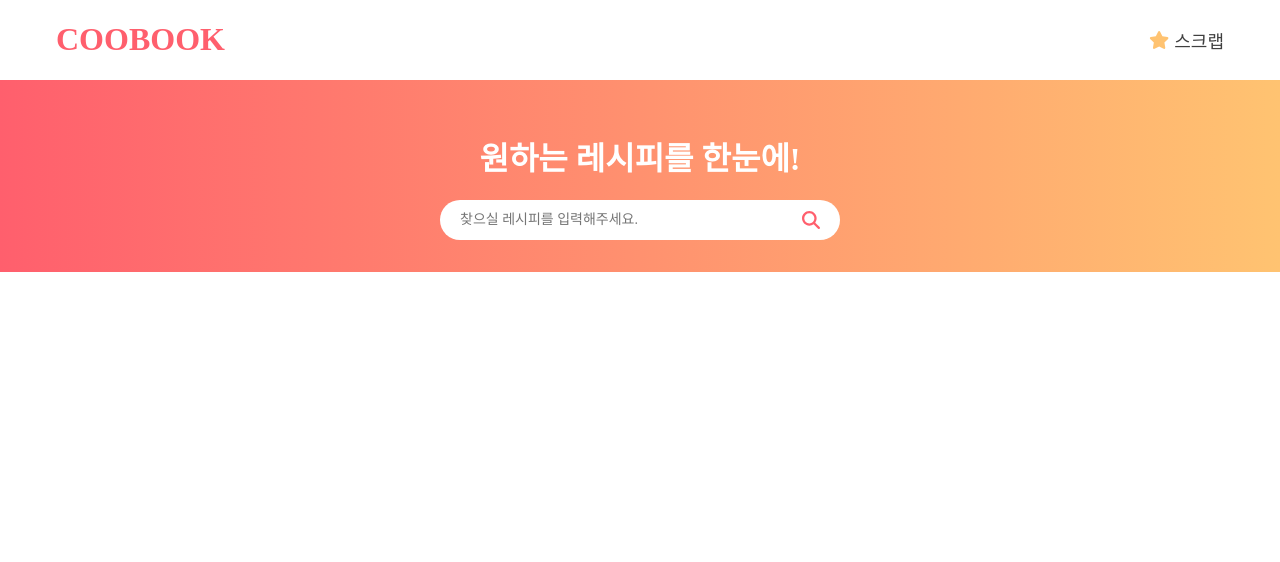
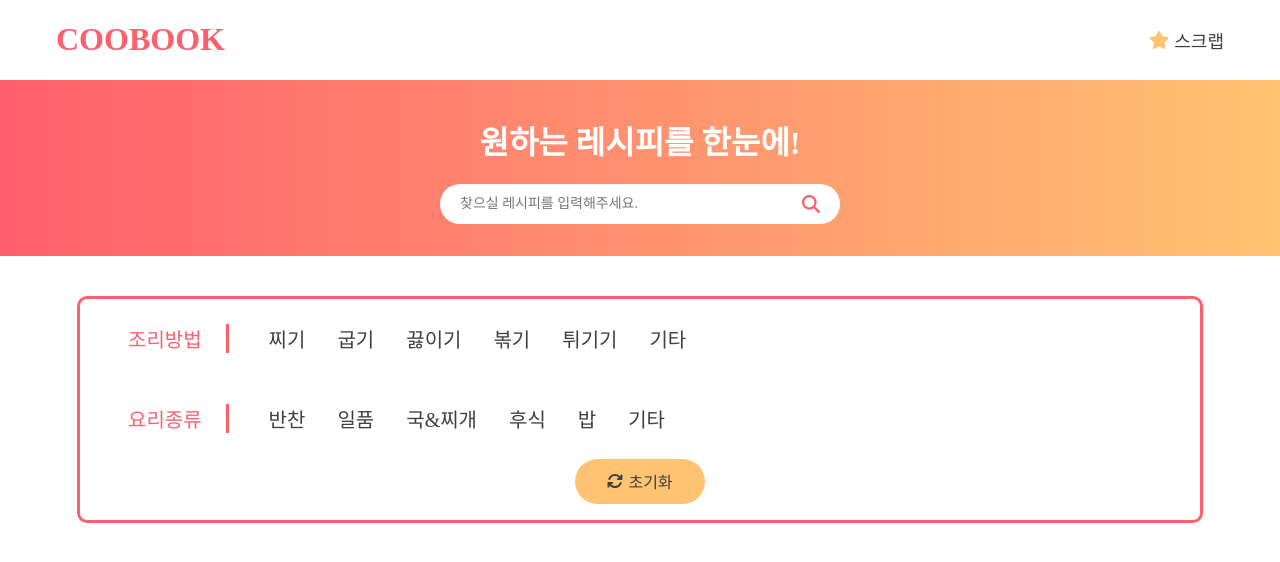
Before and after one commit to DIA-MIN/COOBOOK, a Vue app: page / in a window 1280 px wide. Shown: the top 562 px of the page. Built offline with nearby package versions, Linux system fonts and the light colour scheme; a web font is replaced by a local one.

Commit message:
:lipstick: add Category Component & Style

```diff
--- /dev/null
+++ b/Config.js
@@ -0,0 +1,2 @@
+export const COOK_WAY = ['찌기', '굽기', '끓이기', '볶기', '튀기기', '기타']
+export const COOK_TYPE = ['반찬', '일품', '국&찌개', '후식', '밥', '기타']
--- a/src/assets/style/_variabled.scss
+++ b/src/assets/style/_variabled.scss
@@ -27,3 +27,7 @@ body {
 input {
   all: unset;
 }
+
+button {
+  all: unset;
+}
--- a/src/components/Banner.vue
+++ b/src/components/Banner.vue
@@ -33,7 +33,7 @@ export default {
   flex-direction: column;
   align-items: center;
   justify-content: center;
-  padding: 1rem 0;
+  padding-bottom: 1rem;
   height: 160px;
   background: linear-gradient(to right, $mainColor, $subColor);
 
--- /dev/null
+++ b/src/components/Category.vue
@@ -0,0 +1,154 @@
+<template>
+  <div class="category">
+    <div class="category_classify">
+      <span>조리방법</span>
+      <ul>
+        <li
+          v-for="way in cookWay"
+          :key="way.category"
+          @click="clickCookWayHandler(way.category)"
+          :class="way.isClicked ? 'clamp' : ''"
+        >
+          {{ way.category }}
+        </li>
+      </ul>
+    </div>
+    <div class="category_classify">
+      <span>요리종류</span>
+      <ul>
+        <li
+          v-for="type in cookType"
+          :key="type.category"
+          :class="type.isClicked ? 'clamp' : ''"
+          @click="clickCookTypeHandler(type.category)"
+        >
+          {{ type.category }}
+        </li>
+      </ul>
+    </div>
+    <button @click="resetCategory">
+      <font-awesome-icon
+        icon="fa-solid fa-arrows-rotate"
+        class="icon_reset"
+      />초기화
+    </button>
+  </div>
+</template>
+<script>
+import { COOK_WAY, COOK_TYPE } from '../../Config.js'
+
+export default {
+  name: 'Category',
+  components: {},
+  data() {
+    return {
+      cookWay: COOK_WAY.map((way) => ({ category: way, isClicked: false })),
+      cookType: COOK_TYPE.map((way) => ({ category: way, isClicked: false }))
+    }
+  },
+  setup() {},
+  created() {},
+  mounted() {},
+  unmounted() {},
+  methods: {
+    clickCookWayHandler(way) {
+      this.cookWay = this.cookWay.map((cookway) =>
+        cookway.category === way
+          ? { ...cookway, isClicked: true }
+          : { ...cookway, isClicked: false }
+      )
+    },
+    clickCookTypeHandler(type) {
+      this.cookType = this.cookType.map((cooktype) =>
+        cooktype.category === type
+          ? { ...cooktype, isClicked: true }
+          : { ...cooktype, isClicked: false }
+      )
+    },
+    resetCategory() {
+      this.cookType = this.cookType.map((type) => ({
+        ...type,
+        isClicked: false
+      }))
+      this.cookWay = this.cookWay.map((way) => ({
+        ...way,
+        isClicked: false
+      }))
+    }
+  }
+}
+</script>
+<style lang="scss">
+.category {
+  width: 80%;
+  margin: auto;
+  margin-top: 2.5rem;
+  display: flex;
+  flex-direction: column;
+  padding: 0 3rem;
+  padding-bottom: 1rem;
+  border-radius: 10px;
+  border: 3px solid $mainColor;
+
+  .category_classify {
+    display: flex;
+    align-items: center;
+    height: 80px;
+
+    span {
+      color: $mainColor;
+      font-size: 20px;
+      border-right: 3px solid $mainColor;
+      padding-right: 1.5rem;
+    }
+
+    ul {
+      display: flex;
+      align-items: center;
+      color: $mainTextColor;
+      font-size: 20px;
+      padding-left: 1.5rem;
+
+      li {
+        cursor: pointer;
+        padding: 1rem;
+        border-radius: 10px;
+
+        &:hover {
+          background-color: $subColor;
+          color: white;
+          transition: 0.3s ease;
+        }
+      }
+
+      .clamp {
+        background-color: $subColor;
+        color: white;
+      }
+    }
+  }
+
+  button {
+    cursor: pointer;
+    width: 130px;
+    height: 45px;
+    display: flex;
+    align-items: center;
+    align-self: center;
+    justify-content: center;
+    background: $subColor;
+    border-radius: 30px;
+    color: $mainTextColor;
+
+    .icon_reset {
+      margin-right: 5px;
+    }
+
+    &:hover {
+      background-color: $mainColor;
+      color: white;
+      transition: 0.3s ease;
+    }
+  }
+}
+</style>
--- a/src/main.js
+++ b/src/main.js
@@ -5,9 +5,13 @@ import router from './router'
 import store from './store'
 import { library } from '@fortawesome/fontawesome-svg-core'
 import { FontAwesomeIcon } from '@fortawesome/vue-fontawesome'
-import { faStar, faMagnifyingGlass } from '@fortawesome/free-solid-svg-icons'
+import {
+  faStar,
+  faMagnifyingGlass,
+  faArrowsRotate
+} from '@fortawesome/free-solid-svg-icons'
 
-library.add(faStar, faMagnifyingGlass)
+library.add(faStar, faMagnifyingGlass, faArrowsRotate)
 
 createApp(App)
   .use(store)
--- a/src/views/HomeView.vue
+++ b/src/views/HomeView.vue
@@ -1,18 +1,20 @@
 <template>
-  <div>
+  <div class="home">
     <Header />
     <Banner />
+    <Category />
   </div>
 </template>
 <script>
-// @ is an alias to /src
 import Header from '@/components/Header.vue'
 import Banner from '@/components/Banner.vue'
+import Category from '@/components/Category.vue'
 
 export default {
   components: {
     Header,
-    Banner
+    Banner,
+    Category
   },
   data() {
     return {
@@ -25,10 +27,4 @@ export default {
   unmounted() {},
   methods: {}
 }
-
-//   name: 'HomeView',
-//   components: {
-//     HelloWorld
-//   }
-// }
 </script>
```
